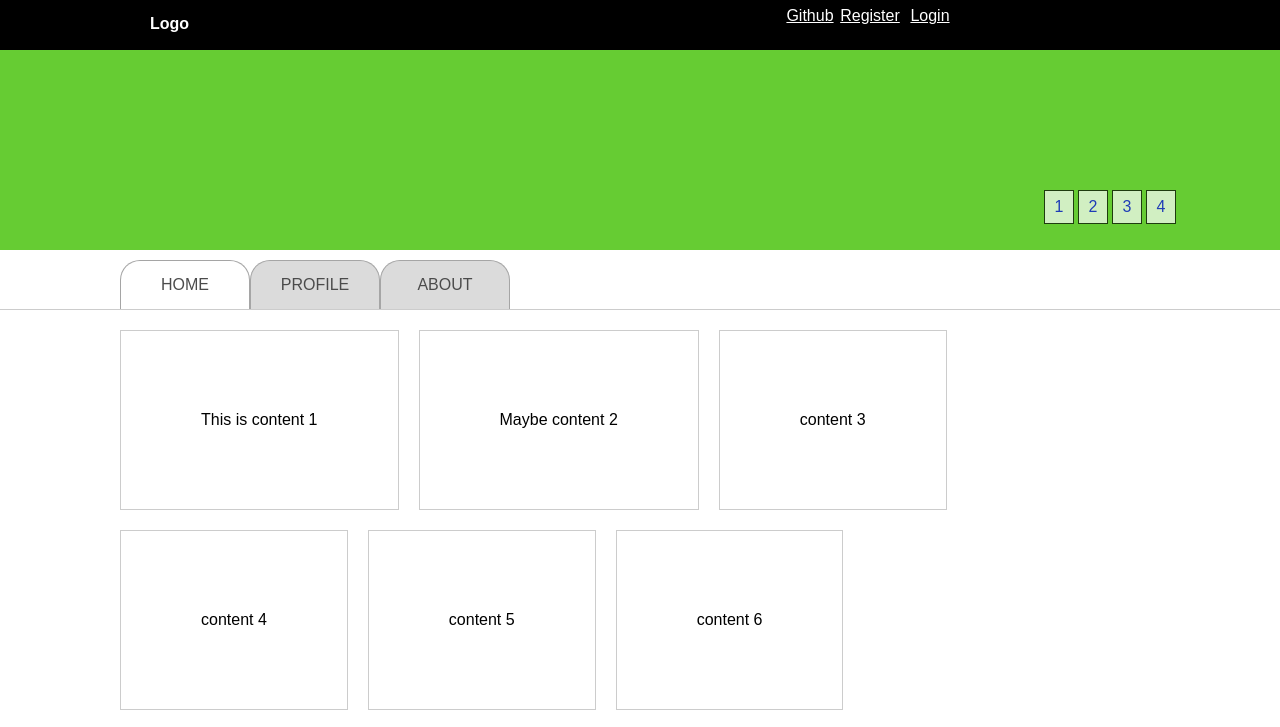
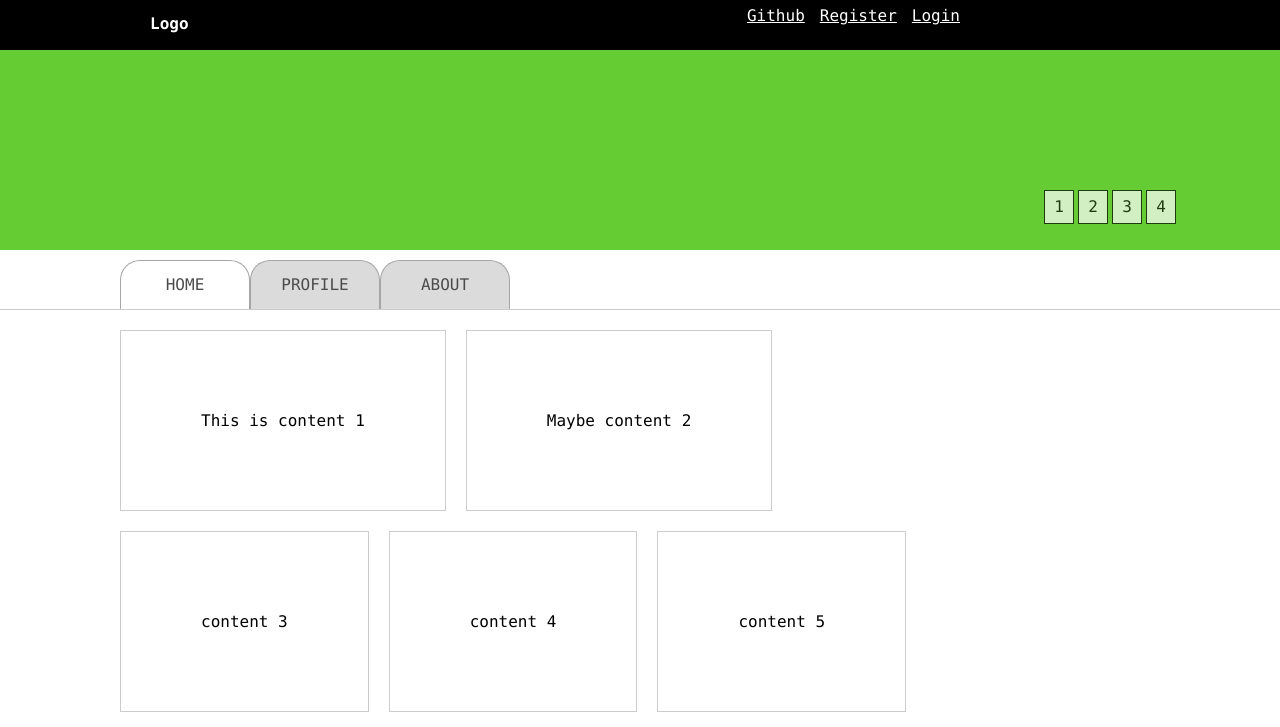
Before and after one commit to ErinYemm/Web, a plain HTML site: page myDesign.html in a window 1280 px wide. Shown: the top 727 px of the page. Drawn offline with Linux system fonts and the light colour scheme.

Commit message:
布局设计稿

```diff
--- a/myDesign.html
+++ b/myDesign.html
@@ -5,7 +5,7 @@
 		<title>设计稿</title>
 		<style>
 			html {
-				font-family: Arial, sans-serif;
+				font-family: Consolas, Monospace, "Courier New", Arial, sans-serif;
 			}
 			* {
 				margin: 0;
@@ -37,7 +37,7 @@
 			}
 			.mid ul li a{
 				display: inline-block;
-				width: 60px;
+				margin-left: 15px;
 				line-height: 2;
 				text-align: center;
 				color: white;
@@ -69,6 +69,7 @@
 				text-decoration: none;
 				background-color: white;
 				opacity: .7;
+				color: black;
 			}
 			.banner li a:focus, .banner li a:hover {
 				margin-top: -20px;
```
